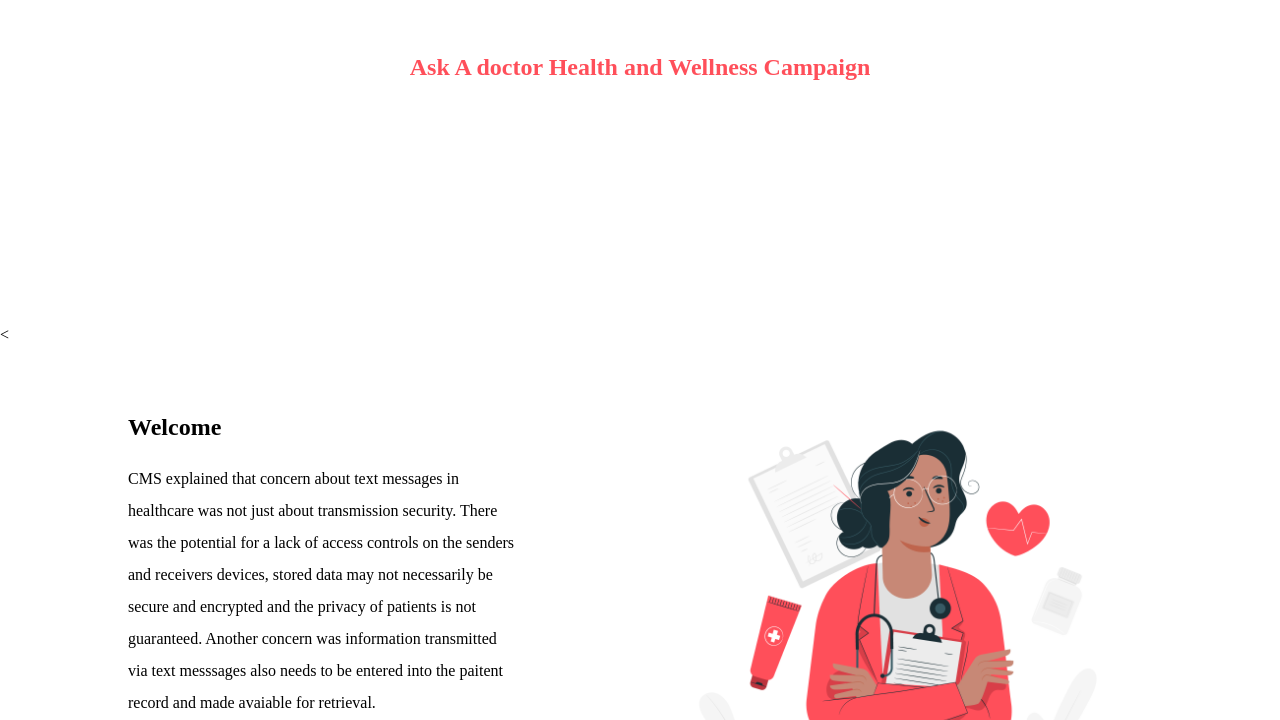
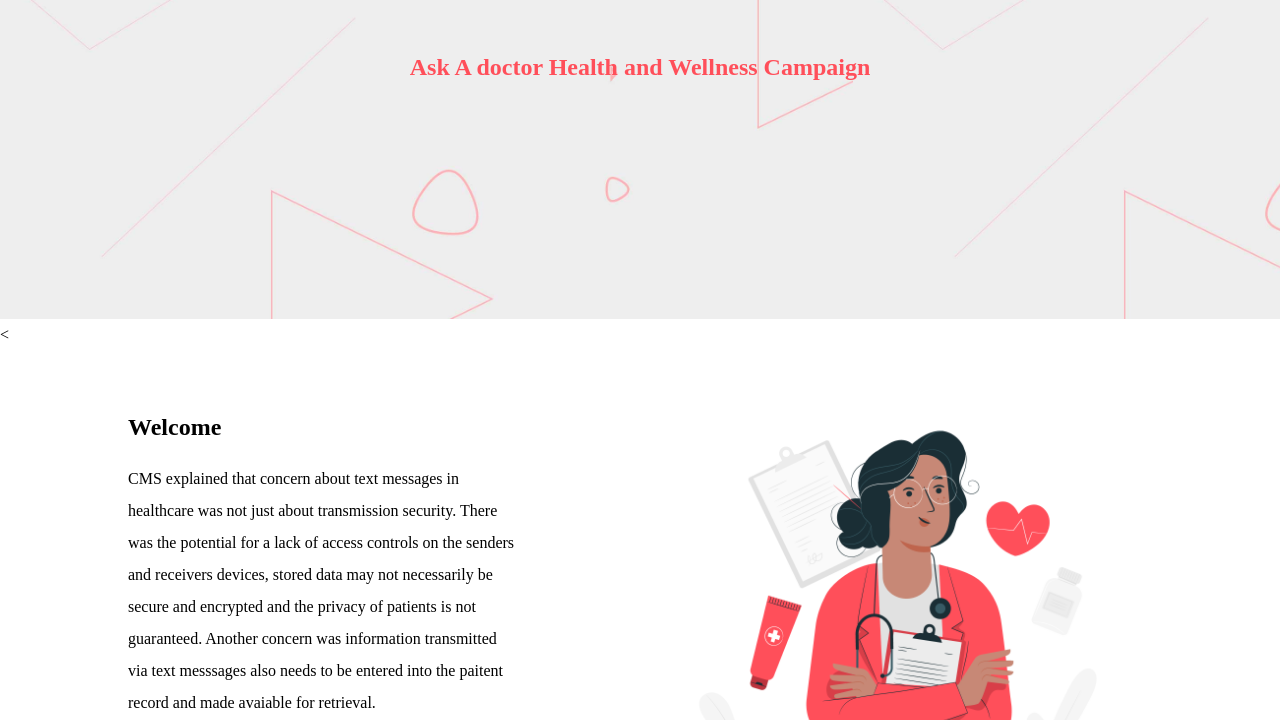
Before and after one commit to fredert4/lab5, a plain HTML site: page index.html in a window 1280 px wide. Shown: the part 161-881 px from the top of the page. Drawn offline with Linux system fonts and the light colour scheme.

Commit message:
Update lab5.css

```diff
--- a/lab5.css
+++ b/lab5.css
@@ -17,7 +17,6 @@
     margin: auto;
 }
 
-/* header */
 header {
     width: 80%;
     padding: 20px 0;
@@ -72,10 +71,8 @@
     float: right;
 }
 
-/* banner */
 .banner {
-    background-image: url(../images/background.jpg);
-    /* height: 60vh; */
+    background-image: url(background.jpg);
     width: 100%;
     height: 60vh;
     background-size: contain;
@@ -196,7 +193,6 @@
     position: relative;
 }
 
-/* clearfix */
 .clearfix {
     clear: both;
 }
```
